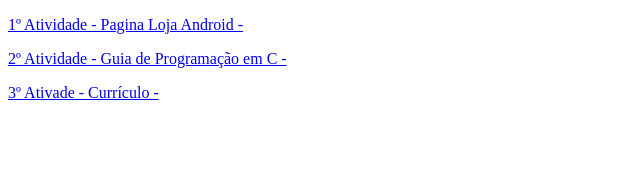
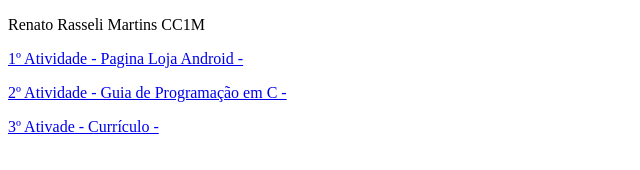
Before and after one commit to RenatoMarti/RenatoMarti.github.io, a plain HTML site: page index.html in a window 1280 px wide. Shown: the whole page, without its empty margins (0-640 px from the left). Drawn offline with Linux system fonts and the light colour scheme.

Commit message:
Update index.html

```diff
--- a/index.html
+++ b/index.html
@@ -5,6 +5,7 @@
 	<title>Âncora de Links</title>
 </head>
 <body>
+		<p>Renato Rasseli Martins CC1M </p>
 		<p><a href="PaginaIni.html">1º Atividade -  Pagina Loja Android - </a></p>
 		<p><a href="GuiaemC.html">2º Atividade -  Guia de Programação em C - </a></p>
 		<p><a href="Pagina3At.html">3º Ativade -  Currículo - </a></p>
```
